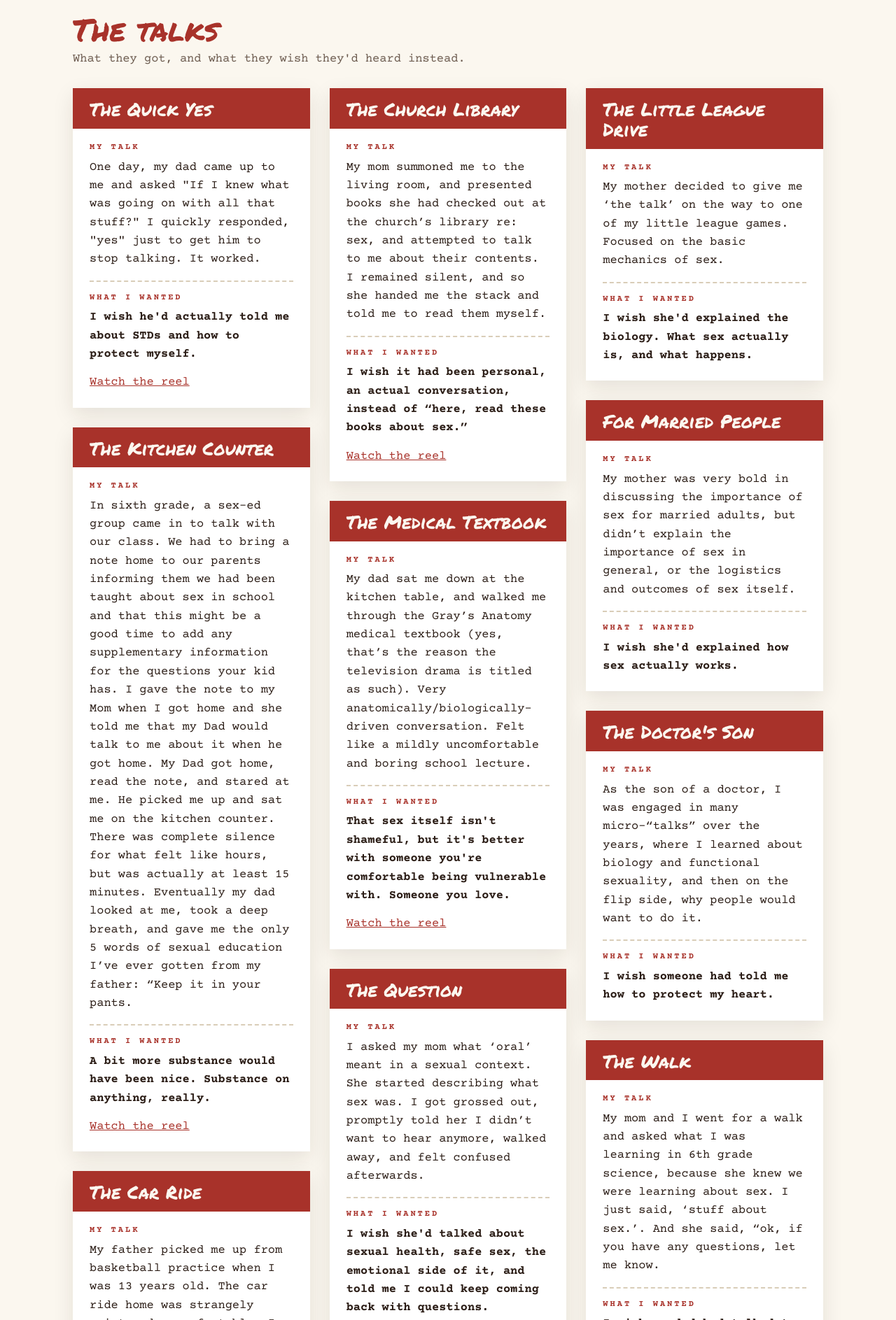
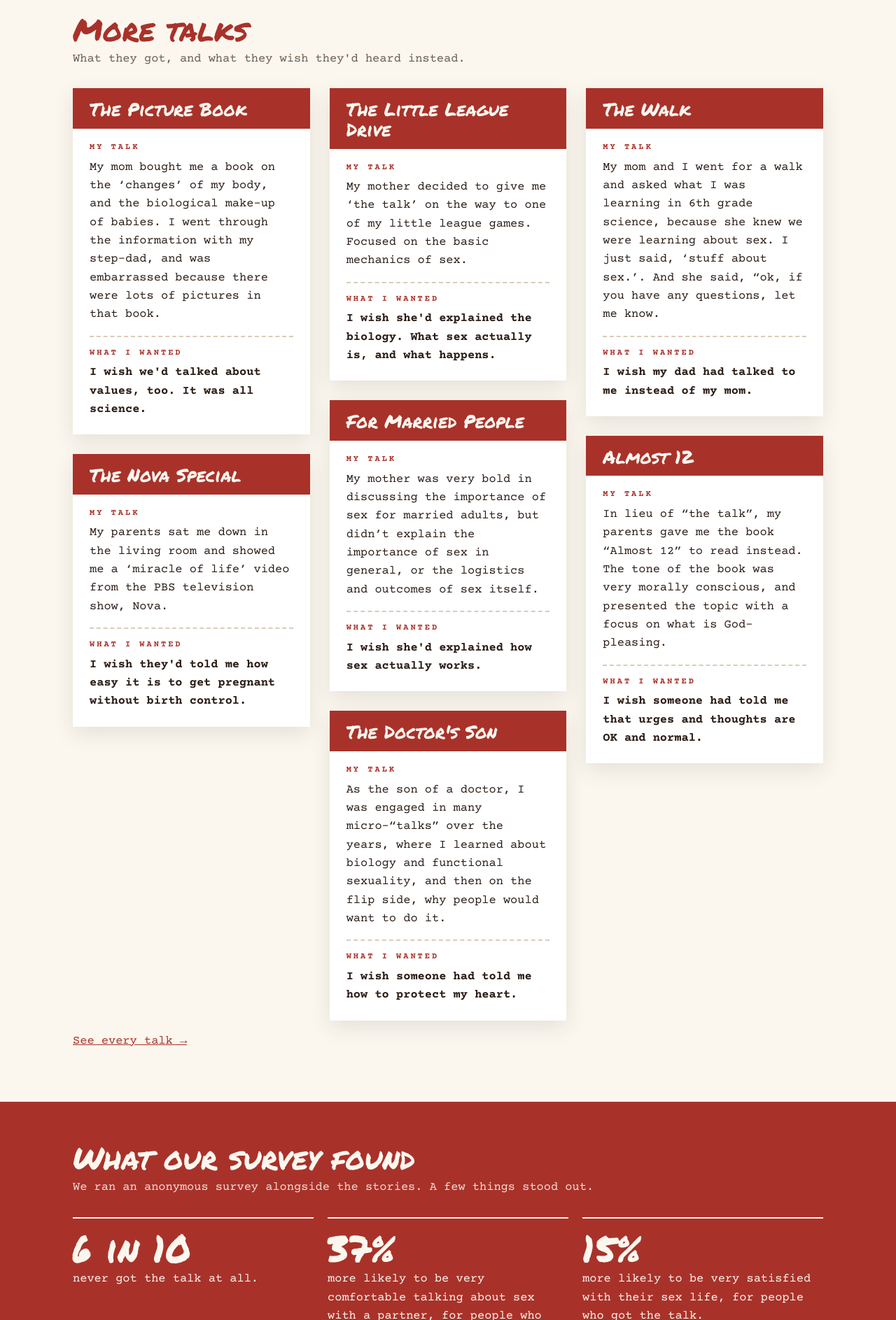
Before and after one commit to ericolsencreative/thetalkstories, a plain HTML site: page _queue/the-chain-wallet-v2/index.html in a window 1280 px wide. Shown: the part 2340-4227 px from the top of the page at 70% size. Drawn offline with Linux system fonts and the light colour scheme.

Commit message:
Queue: More talks section

```diff
--- a/_queue/the-chain-wallet-v2/index.html
+++ b/_queue/the-chain-wallet-v2/index.html
@@ -51,45 +51,17 @@
 <p class="note"><a href="/stories/">See every talk &rarr;</a></p>
 </div></section>
 <section class="section" id="stories" aria-labelledby="stories-h"><div class="wrap">
-<h2 class="marker" id="stories-h">The talks</h2>
+<h2 class="marker" id="stories-h">More talks</h2>
 <p class="lede">What they got, and what they wish they'd heard instead.</p>
 <div class="cards">
-<article class="card" id="s34">
-<h3 class="marker">The Quick Yes</h3><p class="label">MY TALK</p><p class="got">One day, my dad came up to me and asked &quot;If I knew what was going on with all that stuff?&quot; I quickly responded, &quot;yes&quot; just to get him to stop talking. It worked.</p>
-<div class="wish"><p class="label">WHAT I WANTED</p><p>I wish he&#x27;d actually told me about STDs and how to protect myself.</p></div>
-<a class="watch" href="/the-quick-yes/">Watch the reel</a>
-</article><article class="card" id="s9">
-<h3 class="marker">The Kitchen Counter</h3><p class="label">MY TALK</p><p class="got">In sixth grade, a sex-ed group came in to talk with our class. We had to bring a note home to our parents informing them we had been taught about sex in school and that this might be a good time to add any supplementary information for the questions your kid has. I gave the note to my Mom when I got home and she told me that my Dad would talk to me about it when he got home. My Dad got home, read the note, and stared at me. He picked me up and sat me on the kitchen counter. There was complete silence for what felt like hours, but was actually at least 15 minutes. Eventually my dad looked at me, took a deep breath, and gave me the only 5 words of sexual education I’ve ever gotten from my father: “Keep it in your pants.</p>
-<div class="wish"><p class="label">WHAT I WANTED</p><p>A bit more substance would have been nice. Substance on anything, really.</p></div>
-<a class="watch" href="/the-kitchen-counter/">Watch the reel</a>
-</article><article class="card" id="s1">
-<h3 class="marker">The Car Ride</h3><p class="label">MY TALK</p><p class="got">My father picked me up from basketball practice when I was 13 years old. The car ride home was strangely quiet and uncomfortable. I became nervous he was about to tell me that my parents were getting a divorce. Then, 2 minutes from home, he turns to me and slowly says, &quot;...do you know what a scrotum is?&quot; Stunned, I quietly said, &quot;...I think so...&quot;. I didn&#x27;t. He then responded biologically with, &quot;It&#x27;s your ball sack.&quot; And we finished the ride home in complete and utter silence. I can only imagine he was guilted into having this conversation by my mother whom he later told, &#x27;Yup, I did it! We had the talk. Went great.&#x27;</p>
-<div class="wish"><p class="label">WHAT I WANTED</p><p>I wish someone had just told me sex is good.</p></div>
-<a class="watch" href="/the-car-ride/">Watch the reel</a>
-</article><article class="card" id="s68">
+<article class="card" id="s68">
 <h3 class="marker">The Picture Book</h3><p class="label">MY TALK</p><p class="got">My mom bought me a book on the ‘changes’ of my body, and the biological make-up of babies. I went through the information with my step-dad, and was embarrassed because there were lots of pictures in that book.</p>
 <div class="wish"><p class="label">WHAT I WANTED</p><p>I wish we&#x27;d talked about values, too. It was all science.</p></div>
 
-</article><article class="card" id="s159">
-<h3 class="marker">The Church Library</h3><p class="label">MY TALK</p><p class="got">My mom summoned me to the living room, and presented books she had checked out at the church’s library re: sex, and attempted to talk to me about their contents. I remained silent, and so she handed me the stack and told me to read them myself.</p>
-<div class="wish"><p class="label">WHAT I WANTED</p><p>I wish it had been personal, an actual conversation, instead of “here, read these books about sex.”</p></div>
-<a class="watch" href="/the-church-library/">Watch the reel</a>
-</article><article class="card" id="s95">
-<h3 class="marker">The Medical Textbook</h3><p class="label">MY TALK</p><p class="got">My dad sat me down at the kitchen table, and walked me through the Gray’s Anatomy medical textbook (yes, that’s the reason the television drama is titled as such). Very anatomically/biologically-driven conversation. Felt like a mildly uncomfortable and boring school lecture.</p>
-<div class="wish"><p class="label">WHAT I WANTED</p><p>That sex itself isn&#x27;t shameful, but it&#x27;s better with someone you&#x27;re comfortable being vulnerable with. Someone you love.</p></div>
-<a class="watch" href="/the-medical-textbook/">Watch the reel</a>
-</article><article class="card" id="s144">
-<h3 class="marker">The Question</h3><p class="label">MY TALK</p><p class="got">I asked my mom what ‘oral’ meant in a sexual context. She started describing what sex was. I got grossed out, promptly told her I didn’t want to hear anymore, walked away, and felt confused afterwards.</p>
-<div class="wish"><p class="label">WHAT I WANTED</p><p>I wish she&#x27;d talked about sexual health, safe sex, the emotional side of it, and told me I could keep coming back with questions.</p></div>
-<a class="watch" href="/the-question/">Watch the reel</a>
 </article><article class="card" id="s234">
 <h3 class="marker">The Nova Special</h3><p class="label">MY TALK</p><p class="got">My parents sat me down in the living room and showed me a ‘miracle of life’ video from the PBS television show, Nova.</p>
 <div class="wish"><p class="label">WHAT I WANTED</p><p>I wish they&#x27;d told me how easy it is to get pregnant without birth control.</p></div>
 
-</article><article class="card" id="s52">
-<h3 class="marker">The Coffee Table</h3><p class="label">MY TALK</p><p class="got">My parents left a book about sex out on the coffee table, which of course I looked through when no one was around. One day, my mom asked me if I had any questions about the book. I said no. Not because I didn’t have any questions, but because I was horrified at the thought of talking to her about it. I didn’t really learn about what sex was until I heard Magic Johnson talking about his HIV diagnosis on Nickelodeon.</p>
-<div class="wish"><p class="label">WHAT I WANTED</p><p>I wish my parents had talked with me about relationships, and how to choose who you let into your life, instead of just “don&#x27;t have sex.”</p></div>
-<a class="watch" href="/the-coffee-table/">Watch the reel</a>
 </article><article class="card" id="s246">
 <h3 class="marker">The Little League Drive</h3><p class="label">MY TALK</p><p class="got">My mother decided to give me ‘the talk’ on the way to one of my little league games. Focused on the basic mechanics of sex.</p>
 <div class="wish"><p class="label">WHAT I WANTED</p><p>I wish she&#x27;d explained the biology. What sex actually is, and what happens.</p></div>
@@ -112,6 +84,7 @@
 
 </article>
 </div>
+<p class="note"><a href="/stories/">See every talk &rarr;</a></p>
 </div></section>
 <section class="section findings" aria-labelledby="find-h"><div class="wrap">
 <h2 class="marker" id="find-h">What our survey found</h2>
```
